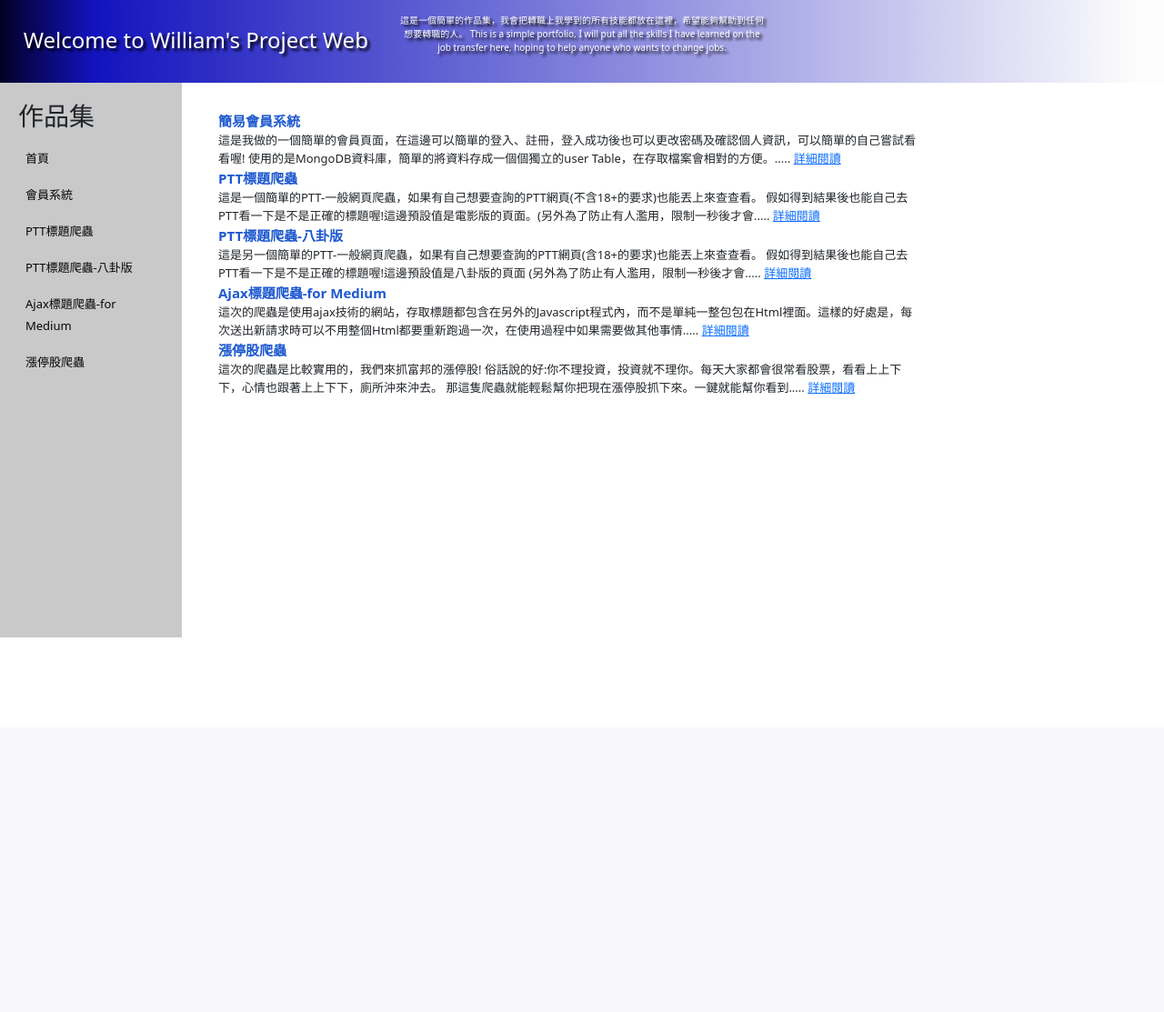
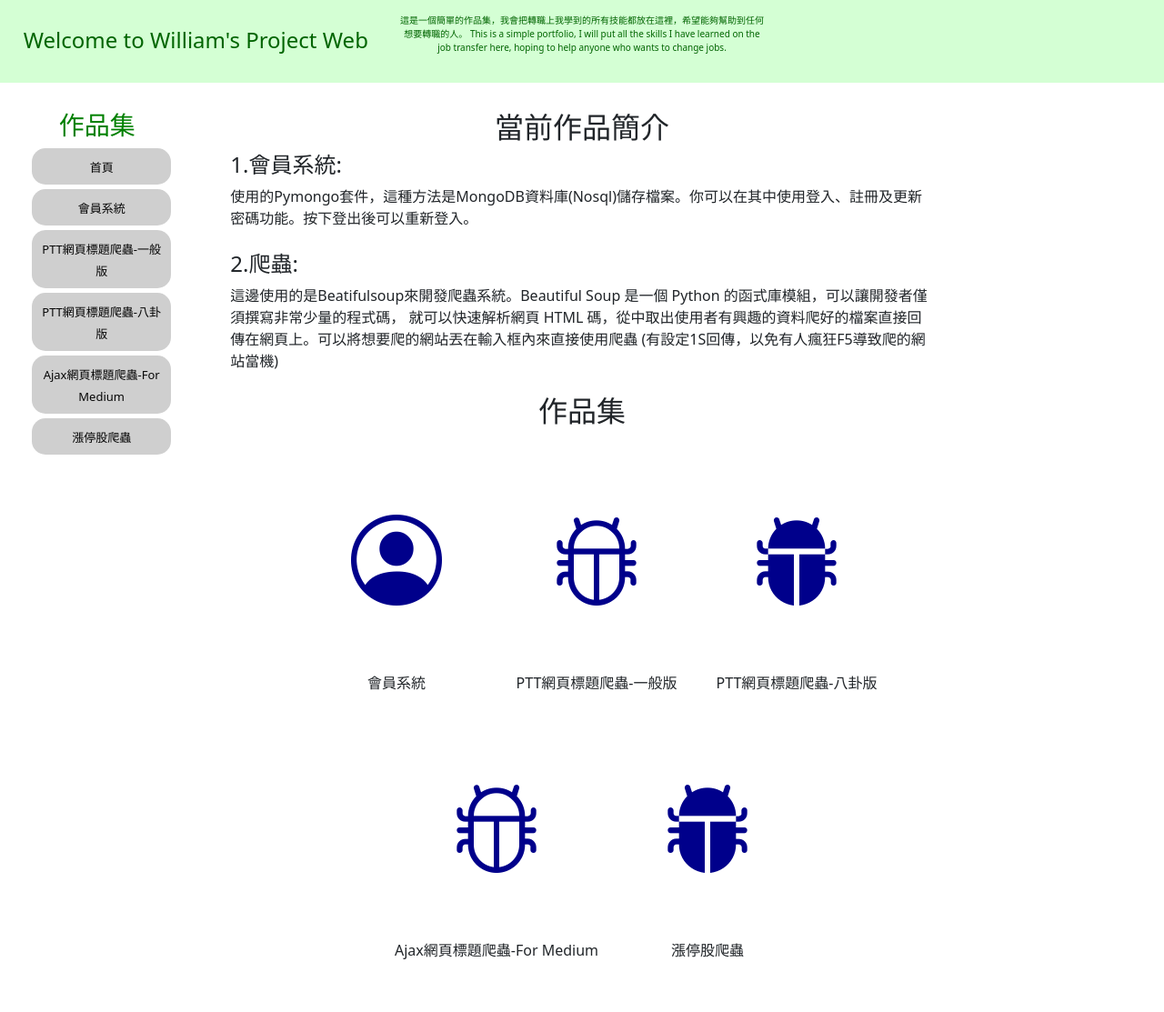
Before and after one commit to ucmd2001/William-s-webproject, a Flask app: page / in a window 1280 px wide. Shown: the whole page at 91% size. Before the commit the page ends 701 px from the top, so only its background shows below. Run offline with Flask 2, Linux system fonts and the light colour scheme; some libraries are stand-ins or nearby versions.

Commit message:
make it better

```diff
--- a/static/style.css
+++ b/static/style.css
@@ -1,11 +1,10 @@
 /* 最上層顏色 */
 .container-intro{
-    background: rgb(2,0,36);
-    background: linear-gradient(90deg, rgba(2,0,36,1) 0%, rgba(19,19,190,1) 8%, rgba(253,253,253,1) 98%);
-    color:white;
+    background:rgb(212, 255, 212);
+    color:darkgreen;
     font-size: 10px;
     padding: 15px;
-    text-shadow:3px 3px 3px black;
+
 }
 
 /* 回到最上層按鈕 */
@@ -22,7 +21,7 @@
     color: #5cb85c; /* 設置文本顏色 */
     cursor: pointer; /* 滑鼠移到按鈕上顯示手型 */
     padding: 10px 15px 15px 15px; /* 增加一些內邊距 */
-    border-radius: 10px; /* 增加圓角 */
+    border-radius: 15px; /* 增加圓角 */
 }
 
 .back-to-top:hover {
@@ -32,20 +31,59 @@
 /* 中間內容 */
 
 .content{
-    height: 610px;
+    height: 628px;
+}
+.indextitle{
+    text-align: center;
+}
+/* 中間Bootstrap icon */
+/* 調整 ul list */
+.bs-icons ul{
+    display: flex;
+    flex-wrap: wrap;
+    text-align: center;
+    width: auto;
+    height: auto;
+    justify-content:center;
+}
+.bs-icons ul li a span.icons{
+    font-size: 100px;
+    display: block;
+    padding: 50px;
+    text-align: center;
 }
 
-/* 首頁中間標題 */
-.title_index a {
-    font-size: 15px;
-    color: #1e59cf;
-    font-weight: bold;
+/* 調整li */
+.bs-icons ul li{
+    list-style: none;
+    margin: 10px;
+}
+/* 調整ul lu 超連結a  */
+.bs-icons ul li a{
+    color: darkblue;
     text-decoration: none;
+    cursor: pointer;
 }
-/* 首頁內文預覽 */
-.inner {
-    font-size: 13px;
+/* 調整滑鼠移上去之後的顏色 */
+.bs-icons ul li .bi-person-circle:hover{
+    color: white;
+    background-color: darkblue;
+    border-radius:99em;
+    transition: 0.5s;
 }
+.bs-icons ul li .bi-bug:hover{
+    color: white;
+    background-color: darkblue;
+    border-radius: 99em;
+    transition: 0.5s;
+}
+.bs-icons ul li .bi-bug-fill:hover{
+    color: white;
+    background-color: darkblue;
+    border-radius: 99em;
+    transition: 0.5s;
+}
+
 
 /* label 會員系統頁登入label */
 .main-content .signinlabel{
@@ -122,18 +160,19 @@ small{
 }
 /* 左邊作品列 */
 .sidenav1{
-    padding: 20px;
-    width: 200px;
-    background-color: rgb(201,201,201);
-    background-size:cover;
+    text-align: center;
+    padding: 30px;
+    background-color: rgb(255, 255, 255);
+    background-size:30%;
+    color: green;
 }
 /* 左邊作品列超連結邊框 */
+
 .sidenav1 a{
-    text-align: left;
+    text-align: center;
     text-decoration: none;
     color: rgb(7, 7, 7);
     font-size: 13px;
-
 }
 .sidenav1 a:hover{
     color: rgb(2, 2, 2);
@@ -142,15 +181,27 @@ small{
 .page{
     width: 100%;
     padding: 8px;
+    background-color: rgb(207, 207, 207);
+    margin: 5px;
+    text-align: center;
+    border-radius: 15px;
+    color: black;
 }
 .page:hover{
-    background-color:#6495ED ;
+    background-color:#5e5e5e ;
     opacity: .6;
     transition: 1s;
     border-radius: 10px;
-
+    color: black;
 }
-
+@media (max-width:600px){
+    .sidenav1{
+        height: auto;
+    }
+    .context{
+        height:auto
+    }
+}
 
 /* 中間內容調整 */
 .main-content{
--- a/templates/ajax_crawler.html
+++ b/templates/ajax_crawler.html
@@ -51,13 +51,13 @@
                     <a href="/member_system">會員系統</a>
                 </div>
                 <div class="page">
-                    <a href="/web_crawler">PTT標題爬蟲</a>
+                    <a href="/web_crawler">PTT網頁標題爬蟲-一般版</a>
                 </div>
                 <div class="page">
-                    <a href="/ptt_crawler">PTT標題爬蟲-八卦版</a>
+                    <a href="/ptt_crawler">PTT網頁標題爬蟲-八卦版</a>
                 </div>
                 <div class="page">
-                    <a href="/ajax_crawler">Ajax標題爬蟲-for Medium</a>
+                    <a href="/ajax_crawler">Ajax網頁標題爬蟲-For Medium</a>
                 </div>
                 <div class="page">
                     <a href="/stock_crawler">漲停股爬蟲</a>
--- a/templates/error.html
+++ b/templates/error.html
@@ -52,13 +52,13 @@
                     <a href="/member_system">會員系統</a>
                 </div>
                 <div class="page">
-                    <a href="/web_crawler">PTT標題爬蟲</a>
+                    <a href="/web_crawler">PTT網頁標題爬蟲-一般版</a>
                 </div>
                 <div class="page">
-                    <a href="/ptt_crawler">PTT標題爬蟲-八卦版</a>
+                    <a href="/ptt_crawler">PTT網頁標題爬蟲-八卦版</a>
                 </div>
                 <div class="page">
-                    <a href="/ajax_crawler">Ajax標題爬蟲-for Medium</a>
+                    <a href="/ajax_crawler">Ajax網頁標題爬蟲-For Medium</a>
                 </div>
                 <div class="page">
                     <a href="/stock_crawler">漲停股爬蟲</a>
--- a/templates/index.html
+++ b/templates/index.html
@@ -4,7 +4,7 @@
     <meta charset="UTF-8">
     <meta http-equiv="X-UA-Compatible" content="IE=edge">
     <meta name="viewport" content="width=device-width, initial-scale=1.0">
-    <!-- 響應式網站 -->
+    <!-- Bootstrap響應式網站 -->
     <!-- Latest compiled and minified CSS -->
     <link href="https://cdn.jsdelivr.net/npm/bootstrap@5.1.3/dist/css/bootstrap.min.css" rel="stylesheet" integrity="sha384-1BmE4kWBq78iYhFldvKuhfTAU6auU8tT94WrHftjDbrCEXSU1oBoqyl2QvZ6jIW3" crossorigin="anonymous">
     <!-- jQuery library -->
@@ -15,6 +15,8 @@
     <script src="https://cdn.jsdelivr.net/npm/bootstrap@5.1.3/dist/js/bootstrap.min.js" integrity="sha384-QJHtvGhmr9XOIpI6YVutG+2QOK9T+ZnN4kzFN1RtK3zEFEIsxhlmWl5/YESvpZ13" crossorigin="anonymous"></script>
     <!-- 連結Fontawsome -->
     <link rel="stylesheet" href="https://cdnjs.cloudflare.com/ajax/libs/font-awesome/6.0.0/css/all.min.css">
+    <!-- 連結Boostarp icon -->
+    <link rel="stylesheet" href="https://cdn.jsdelivr.net/npm/bootstrap-icons@1.8.1/font/bootstrap-icons.css">
     <!-- 連結style.CSS -->
     <link rel="stylesheet" href="{{ url_for('static',filename='style.css')}}">
     <title>William's Project Web</title>
@@ -51,13 +53,13 @@
                     <a href="/member_system">會員系統</a>
                 </div>
                 <div class="page">
-                    <a href="/web_crawler">PTT標題爬蟲</a>
+                    <a href="/web_crawler">PTT網頁標題爬蟲-一般版</a>
                 </div>
                 <div class="page">
-                    <a href="/ptt_crawler">PTT標題爬蟲-八卦版</a>
+                    <a href="/ptt_crawler">PTT網頁標題爬蟲-八卦版</a>
                 </div>
                 <div class="page">
-                    <a href="/ajax_crawler">Ajax標題爬蟲-for Medium</a>
+                    <a href="/ajax_crawler">Ajax網頁標題爬蟲-For Medium</a>
                 </div>
                 <div class="page">
                     <a href="/stock_crawler">漲停股爬蟲</a>
@@ -65,51 +67,53 @@
             </div>
             <!-- 中間欄位 -->
             <div class="col-sm-8 main-content text-left">
-                <div class="title_index">
-                    <a href="/member_system">簡易會員系統</a>
-                </div>
-                <div class="inner">
-                    這是我做的一個簡單的會員頁面，在這邊可以簡單的登入、註冊，登入成功後也可以更改密碼及確認個人資訊，可以簡單的自己嘗試看看喔! 使用的是MongoDB資料庫，簡單的將資料存成一個個獨立的user Table，在存取檔案會相對的方便。.....
-                    <span class="SeeMore">
-                        <a href="/member_system">詳細閱讀</a>
-                    </span>
-                </div>
-                <div class="title_index">
-                    <a href="/web_crawler">PTT標題爬蟲</a>
-                </div>
-                <div class="inner">
-                    這是一個簡單的PTT-一般網頁爬蟲，如果有自己想要查詢的PTT網頁(不含18+的要求)也能丟上來查查看。 假如得到結果後也能自己去PTT看一下是不是正確的標題喔!這邊預設值是電影版的頁面。(另外為了防止有人濫用，限制一秒後才會.....
-                    <span>
-                        <a href="/web_crawler">詳細閱讀</a>
-                    </span>
-                </div>
-                <div class="title_index">
-                    <a href="/ptt_crawler">PTT標題爬蟲-八卦版</a>
-                </div>
-                <div class="inner">
-                    這是另一個簡單的PTT-一般網頁爬蟲，如果有自己想要查詢的PTT網頁(含18+的要求)也能丟上來查查看。 假如得到結果後也能自己去PTT看一下是不是正確的標題喔!這邊預設值是八卦版的頁面 (另外為了防止有人濫用，限制一秒後才會.....
-                    <spam>
-                        <a href="/ptt_crawler">詳細閱讀</a>
-                    </spam>
-                </div>
-                <div class="title_index">
-                    <a href="/ajax_crawler">Ajax標題爬蟲-for Medium</a>
-                </div>
-                <div class="inner">
-                    這次的爬蟲是使用ajax技術的網站，存取標題都包含在另外的Javascript程式內，而不是單純一整包包在Html裡面。這樣的好處是，每次送出新請求時可以不用整個Html都要重新跑過一次，在使用過程中如果需要做其他事情.....
-                    <spam>
-                        <a href="/ajax_crawler">詳細閱讀</a>
-                    </spam>
-                </div>
-                <div class="title_index">
-                    <a href="/stock_crawler">漲停股爬蟲</a>
-                </div>
-                <div class="inner">
-                    這次的爬蟲是比較實用的，我們來抓富邦的漲停股! 俗話說的好:你不理投資，投資就不理你。每天大家都會很常看股票，看看上上下下，心情也跟著上上下下，廁所沖來沖去。 那這隻爬蟲就能輕鬆幫你把現在漲停股抓下來。一鍵就能幫你看到.....
-                    <spam>
-                        <a href="/stock_crawler">詳細閱讀</a>
-                    </spam>
-                </div>
+               <header class="indextitle"><h2>當前作品簡介</h2></header>
+                <section>
+                    <h4>1.會員系統:</h4>
+                    <article>使用的Pymongo套件，這種方法是MongoDB資料庫(Nosql)儲存檔案。你可以在其中使用登入、註冊及更新密碼功能。按下登出後可以重新登入。</article>
+                    <br>
+                    <h4>2.爬蟲:</h4>
+                    <article>這邊使用的是Beatifulsoup來開發爬蟲系統。Beautiful Soup 是一個 Python 的函式庫模組，可以讓開發者僅須撰寫非常少量的程式碼，
+                             就可以快速解析網頁 HTML 碼，從中取出使用者有興趣的資料爬好的檔案直接回傳在網頁上。可以將想要爬的網站丟在輸入框內來直接使用爬蟲
+                             (有設定1S回傳，以免有人瘋狂F5導致爬的網站當機)
+                    </article>
+                </section>
+                <br>
+                <header class="indextitle"><h2>作品集</h2></header>
+                <nav class="bs-icons">
+                    <ul>
+                        <li>
+                            <a href="/member_system">
+                                <span class="icons"><i class="bi bi-person-circle"></i></span>
+                            </a>
+                            <sapn class="title">會員系統</sapn>
+                        </li>
+                        <li>
+                            <a href="/web_crawler">
+                                <span class="icons"><i class="bi bi-bug"></i></span>
+                            </a>
+                            <sapn class="title">PTT網頁標題爬蟲-一般版</sapn>
+                        </li>
+                        <li>
+                            <a href="/web_crawler">
+                                <span class="icons"><i class="bi bi-bug-fill"></i></span>
+                            </a>
+                            <sapn class="title">PTT網頁標題爬蟲-八卦版</sapn>
+                        </li>
+                        <li>
+                            <a href="/web_crawler">
+                                <span class="icons"><i class="bi bi-bug"></i></span>
+                            </a>
+                            <span class="title">Ajax網頁標題爬蟲-For Medium</span>
+                        </li>
+                        <li>
+                            <a href="/web_crawler">
+                                <span class="icons"><i class="bi bi-bug-fill"></i></span>
+                            </a>
+                            <sapn class="title">漲停股爬蟲</sapn>
+                        </li>
+                    </ul>
+                </nav>
             </div>
             <!-- 右邊欄位 先空白-->
             <div class="col-sm-2 sidenav2">
--- a/templates/personal_info.html
+++ b/templates/personal_info.html
@@ -51,13 +51,13 @@
                     <a href="/member_system">會員系統</a>
                 </div>
                 <div class="page">
-                    <a href="/web_crawler">PTT標題爬蟲</a>
+                    <a href="/web_crawler">PTT網頁標題爬蟲-一般版</a>
                 </div>
                 <div class="page">
-                    <a href="/ptt_crawler">PTT標題爬蟲-八卦版</a>
+                    <a href="/ptt_crawler">PTT網頁標題爬蟲-八卦版</a>
                 </div>
                 <div class="page">
-                    <a href="/ajax_crawler">Ajax標題爬蟲-for Medium</a>
+                    <a href="/ajax_crawler">Ajax網頁標題爬蟲-For Medium</a>
                 </div>
                 <div class="page">
                     <a href="/stock_crawler">漲停股爬蟲</a>
--- a/templates/ptt_crawler.html
+++ b/templates/ptt_crawler.html
@@ -51,13 +51,13 @@
                     <a href="/member_system">會員系統</a>
                 </div>
                 <div class="page">
-                    <a href="/web_crawler">PTT標題爬蟲</a>
+                    <a href="/web_crawler">PTT網頁標題爬蟲-一般版</a>
                 </div>
                 <div class="page">
-                    <a href="/ptt_crawler">PTT標題爬蟲-八卦版</a>
+                    <a href="/ptt_crawler">PTT網頁標題爬蟲-八卦版</a>
                 </div>
                 <div class="page">
-                    <a href="/ajax_crawler">Ajax標題爬蟲-for Medium</a>
+                    <a href="/ajax_crawler">Ajax網頁標題爬蟲-For Medium</a>
                 </div>
                 <div class="page">
                     <a href="/stock_crawler">漲停股爬蟲</a>
--- a/templates/setting.html
+++ b/templates/setting.html
@@ -51,13 +51,13 @@
                     <a href="/member_system">會員系統</a>
                 </div>
                 <div class="page">
-                    <a href="/web_crawler">PTT標題爬蟲</a>
+                    <a href="/web_crawler">PTT網頁標題爬蟲-一般版</a>
                 </div>
                 <div class="page">
-                    <a href="/ptt_crawler">PTT標題爬蟲-八卦版</a>
+                    <a href="/ptt_crawler">PTT網頁標題爬蟲-八卦版</a>
                 </div>
                 <div class="page">
-                    <a href="/ajax_crawler">Ajax標題爬蟲-for Medium</a>
+                    <a href="/ajax_crawler">Ajax網頁標題爬蟲-For Medium</a>
                 </div>
                 <div class="page">
                     <a href="/stock_crawler">漲停股爬蟲</a>
--- a/templates/stock_crawler.html
+++ b/templates/stock_crawler.html
@@ -51,13 +51,13 @@
                         <a href="/member_system">會員系統</a>
                     </div>
                     <div class="page">
-                        <a href="/web_crawler">PTT標題爬蟲</a>
+                        <a href="/web_crawler">PTT網頁標題爬蟲-一般版</a>
                     </div>
                     <div class="page">
-                        <a href="/ptt_crawler">PTT標題爬蟲-八卦版</a>
+                        <a href="/ptt_crawler">PTT網頁標題爬蟲-八卦版</a>
                     </div>
                     <div class="page">
-                        <a href="/ajax_crawler">Ajax標題爬蟲-for Medium</a>
+                        <a href="/ajax_crawler">Ajax網頁標題爬蟲-For Medium</a>
                     </div>
                     <div class="page">
                         <a href="/stock_crawler">漲停股爬蟲</a>
--- a/templates/web_crawler.html
+++ b/templates/web_crawler.html
@@ -51,13 +51,13 @@
                     <a href="/member_system">會員系統</a>
                 </div>
                 <div class="page">
-                    <a href="/web_crawler">PTT標題爬蟲</a>
+                    <a href="/web_crawler">PTT網頁標題爬蟲-一般版</a>
                 </div>
                 <div class="page">
-                    <a href="/ptt_crawler">PTT標題爬蟲-八卦版</a>
+                    <a href="/ptt_crawler">PTT網頁標題爬蟲-八卦版</a>
                 </div>
                 <div class="page">
-                    <a href="/ajax_crawler">Ajax標題爬蟲-for Medium</a>
+                    <a href="/ajax_crawler">Ajax網頁標題爬蟲-For Medium</a>
                 </div>
                 <div class="page">
                     <a href="/stock_crawler">漲停股爬蟲</a>
```
Also changed, not shown: templates/member_system.html (+21 -3 lines), templates/pwchange.html (+22 -3 lines).
